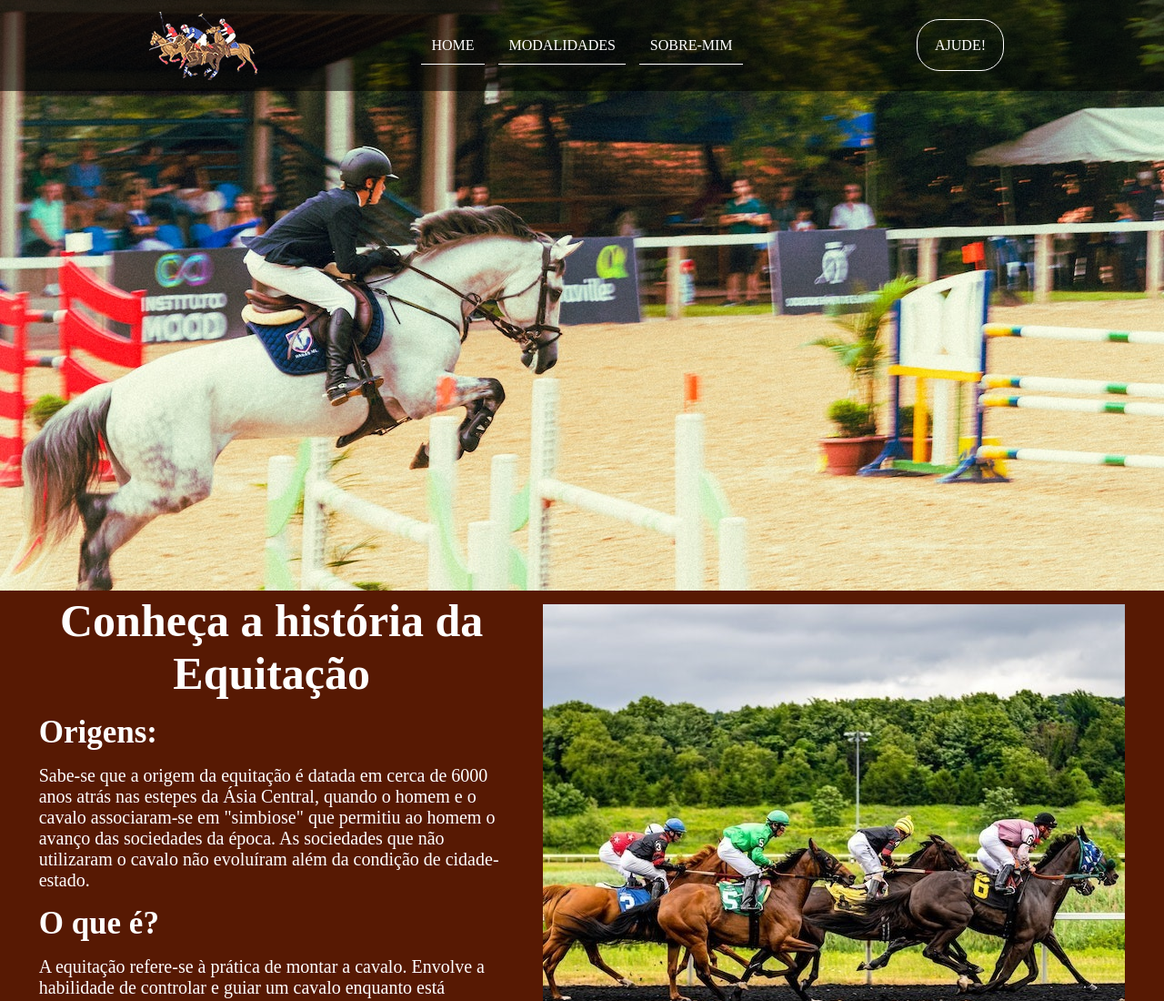
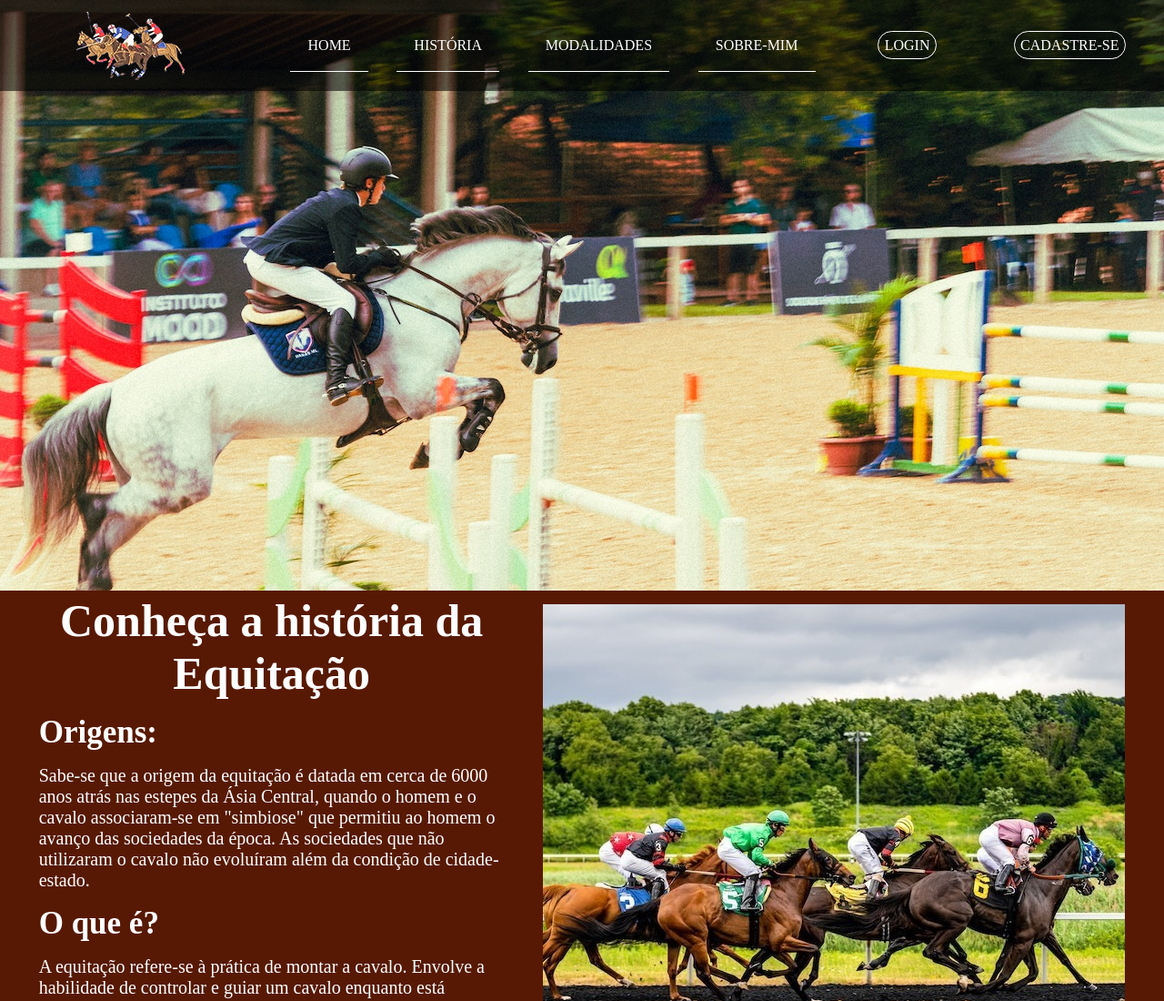
Before and after one commit to Henrique-Crispino/Projeto-Individual, a plain HTML site: page index.html in a window 1280 px wide. Shown: the top 1100 px of the page at 91% size. Drawn offline with Linux system fonts and the light colour scheme.

Commit message:
Mudanças no cabeçalho: adição dos botões de login e cadastro

```diff
--- a/index.html
+++ b/index.html
@@ -21,12 +21,14 @@
 
             <div class="links_nav">
                 <div><li><a href="#">HOME</a></li></div>
+                <div><li><a href="#">HISTÓRIA</a></li></div>
                 <div><li><a href="#">MODALIDADES</a></li></div>
                 <div><li><a href="#">SOBRE-MIM</a></li></div>
             </div>
 
             <div class="ajude_nav">
-                <div><li><a href="ajude.html">AJUDE!</a></li></div>
+                <div><a href="#">LOGIN</a></div>
+                <div><a href="#">CADASTRE-SE</a></div>
             </div>
 
         </nav>
@@ -75,6 +77,12 @@
 
         </section>
 
+        <section class="">
+
+
+
+        </section>
+
     </main>
 
 </body>
--- a/style.css
+++ b/style.css
@@ -7,6 +7,7 @@ body {
   background-color: #571903;
 }
 
+/*CABEÇALHO*/
 header {
   width: 100%;
   height: 100px;
@@ -25,17 +26,17 @@ header {
 
 .logo {
   height: 80%;
-  width: 30%;
+  width: 20%;
   display: flex;
   flex-direction: row;
-  justify-content: space-evenly;
+  justify-content: center;
   align-items: center;
 }
 
 .links_nav {
   display: flex;
   flex-direction: row;
-  width: 30%;
+  width: 50%;
   height: 40%;
   justify-content: space-evenly;
   align-items: center;
@@ -53,12 +54,16 @@ header {
 }
 
 .ajude_nav {
-  width: 30%;
-  text-align: center;
+  display: flex;
+  flex-direction: row;
+  width: 25%;
+  height: 40%;
   align-items: center;
+  justify-content: space-evenly;
 }
 
 .ajude_nav a {
+  width: 100%;
   padding: 5%;
   border-radius: 25px;
   border: solid 1px white;
@@ -66,6 +71,10 @@ header {
 
 .ajude_nav a:hover {
   background-color: #ffffff4b;
+}
+
+.ajude_nav div {
+  width: 40%;
 }
 a {
   color: #ffff;
@@ -76,6 +85,7 @@ li {
   list-style-type: none;
 }
 
+/*TELA DE HISTÓRIA*/
 .secao_historia {
   height: 500px;
   width: 100%;
```
